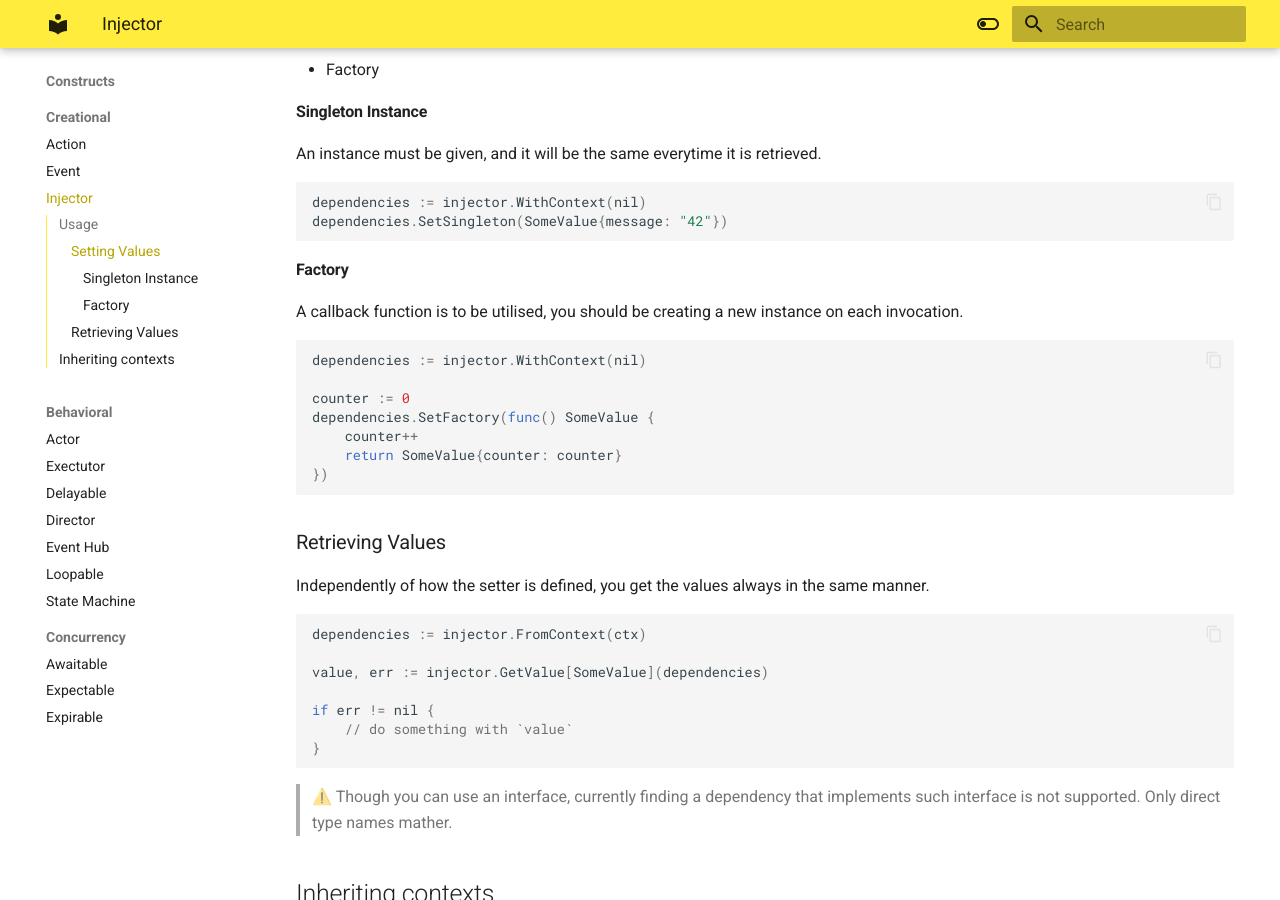
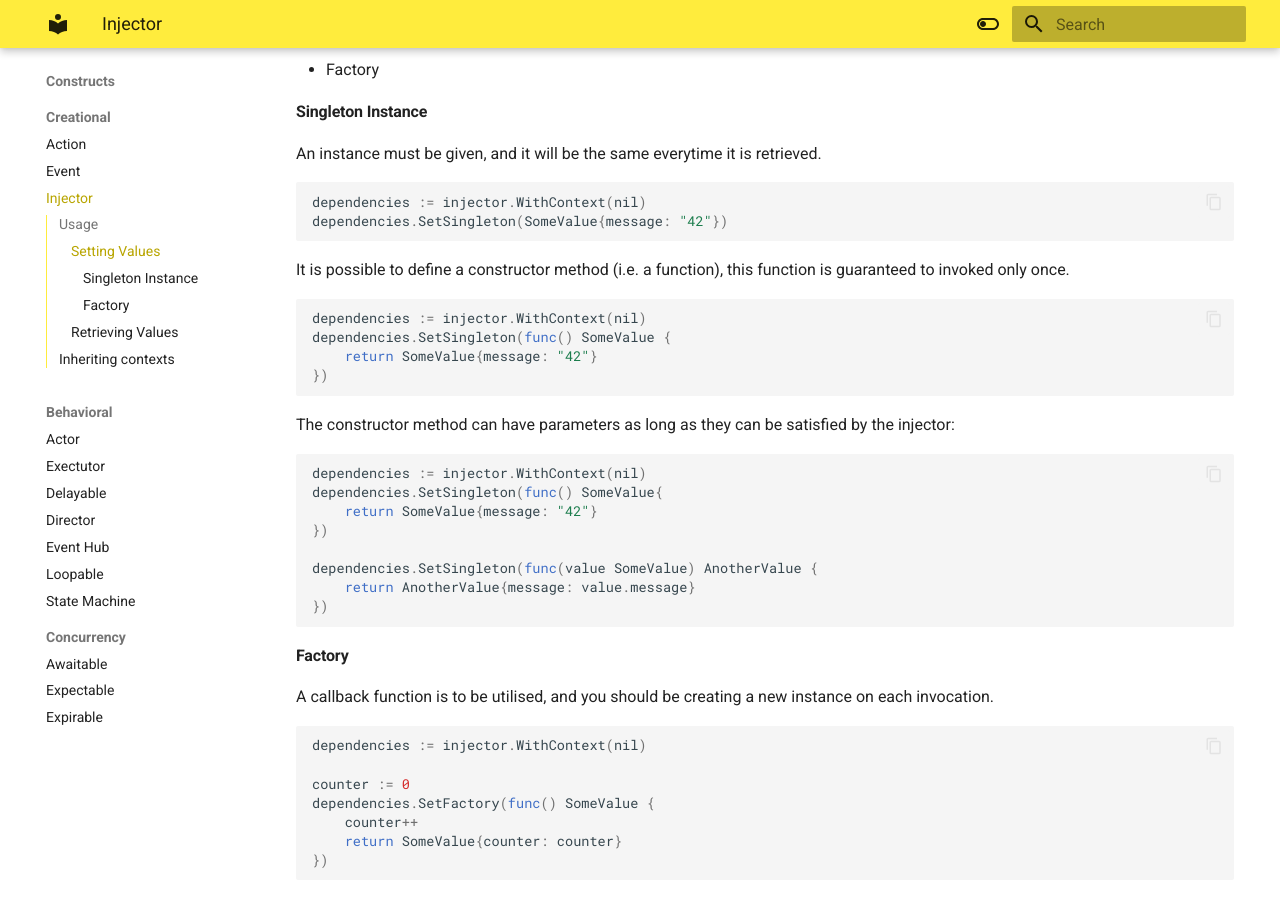
Before and after one commit to a-inacio/edt-go, an MkDocs documentation site: the page built from docs/injector.md, in a window 1280 px wide and 900 px high, scrolled down 584 px. Built offline with MkDocs 1.6.1 and Material for MkDocs 9.7.7, drawn with Linux system fonts in a browser that asks for light colours.

Commit message:
docs: Injector documentation (WIP)

````diff
--- a/docs/injector.md
+++ b/docs/injector.md
@@ -25,9 +25,32 @@ An instance must be given, and it will be the same everytime it is retrieved.
 dependencies := injector.WithContext(nil)
 dependencies.SetSingleton(SomeValue{message: "42"})
 ```
+
+It is possible to define a constructor method (i.e. a function), this function is guaranteed to invoked only once.
+
+```go
+dependencies := injector.WithContext(nil)
+dependencies.SetSingleton(func() SomeValue {
+	return SomeValue{message: "42"}
+})
+```
+
+The constructor method can have parameters as long as they can be satisfied by the injector:
+
+```go
+dependencies := injector.WithContext(nil)
+dependencies.SetSingleton(func() SomeValue{
+    return SomeValue{message: "42"}
+})
+
+dependencies.SetSingleton(func(value SomeValue) AnotherValue {
+    return AnotherValue{message: value.message}
+})
+```
+
 #### Factory
 
-A callback function is to be utilised, you should be creating a new instance on each invocation.
+A callback function is to be utilised, and you should be creating a new instance on each invocation.
 
 ```go
 dependencies := injector.WithContext(nil)
````
